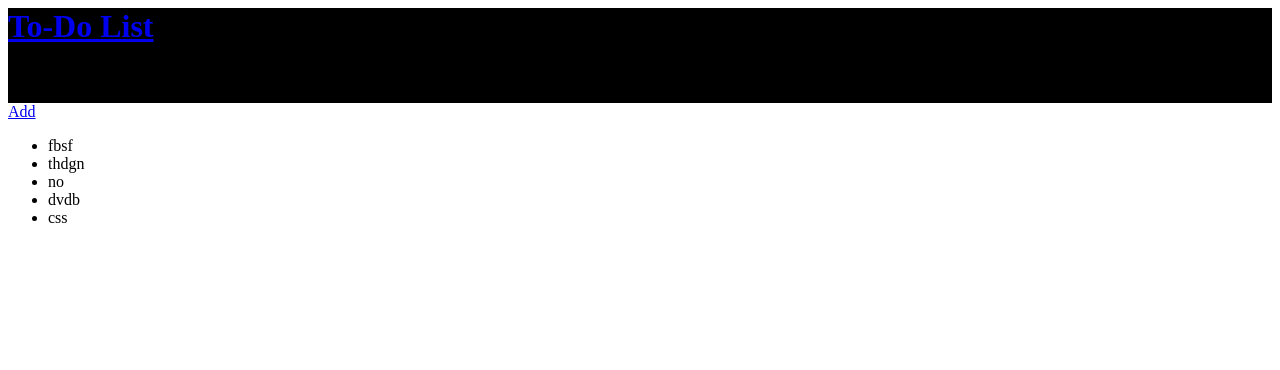
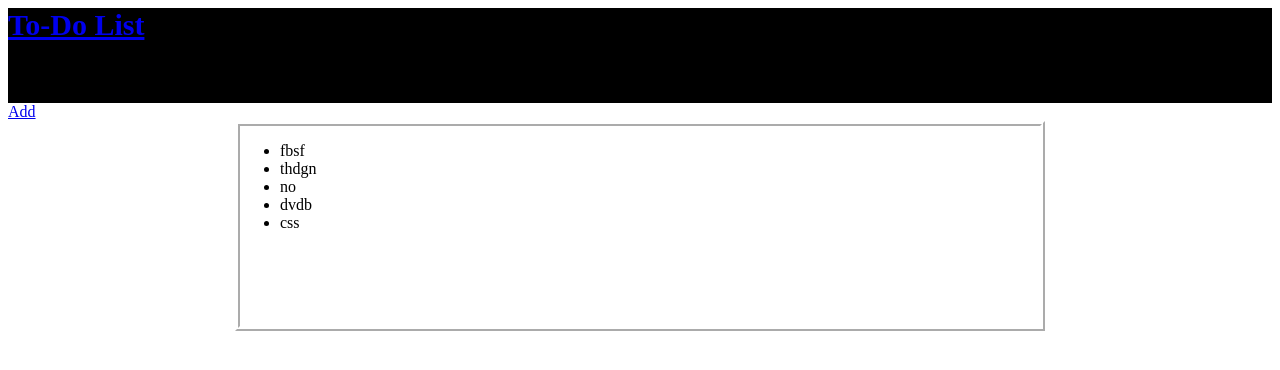
Before and after one commit to Moali97/ToDo-App, a Django app: page / in a window 1280 px wide. Shown: the top 370 px of the page. Run offline with Django 3.2, Linux system fonts and the light colour scheme; data comes from the database, SQL or seed files in the repository; both versions use the stored data as it was after the commit.

Commit message:
Adding CSS

```diff
--- a/static/css/base.css
+++ b/static/css/base.css
@@ -1,4 +1,14 @@
 header{
  background: #000000;
  height:95px;
+ font-size: 15px;
 }
+
+.content{
+ width: 800px;
+ margin: 0 auto;
+ border-style: ridge; border-width: 5px; border-color: white;
+ color: #000000;
+ background: #FFFFFF;
+ height: 200px;
+}
--- a/templates/base.html
+++ b/templates/base.html
@@ -6,10 +6,13 @@
     <header>
        <h1><a href="{% url 'home' %}">To-Do List</a></h1>
     </header>
+
+   <nav>
     <div class="new-item">
         <a href="{% url 'post_new' %}">Add</a>
+    </div>
+   </nav>
 
-    </div>
   <div>
      {% block content %}
      {% endblock content %}
--- a/templates/home.html
+++ b/templates/home.html
@@ -2,10 +2,11 @@
 
 {% block content %}
 
-
+ <div class="content">
     <ul>
        {% for list in all_posts_list %}
     <li>{{ list.title }}</li>
        {% endfor %}
        {% endblock content %}
     </ul>
+ </div>>
--- a/templates/post_new.html
+++ b/templates/post_new.html
@@ -1,8 +1,6 @@
 {% extends 'base.html' %}
 
 {% block content %}
-
-   <h1>New post</h1>
 
    <form action="" method="post">
      {% csrf_token %}
@@ -10,4 +8,4 @@
     <input type="submit" value="Save">
    </form>
 
-{% endblock content %}
+{% endblock %}
```
Also changed, not shown: db.sqlite3.
